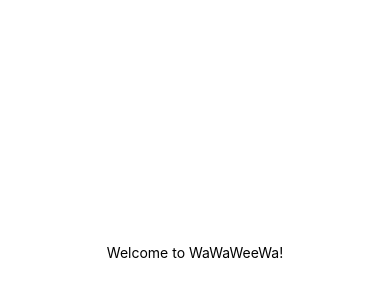
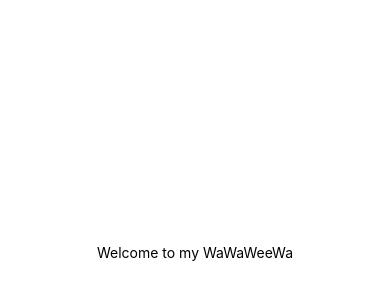
Before and after one commit to haoniu08/mobile2024fall-HN, a React Native app: screen / in a window 390 px wide. Shown: the part 170-470 px from the top of the page. Built offline with nearby package versions, Linux system fonts and the light colour scheme.

Commit message:
header file added, text -> header prop in components folder

```diff
--- a/App.js
+++ b/App.js
@@ -1,5 +1,6 @@
 import { StatusBar } from 'expo-status-bar';
 import { StyleSheet, Text, View } from 'react-native';
+import Header from './comonents/Header';
 
 export default function App() {
 
@@ -7,7 +8,7 @@ export default function App() {
 
   return (
     <View style={styles.container}>
-      <Text>Welcome to {appName}!</Text>
+      <Header appName={appName} />
       <StatusBar style="auto" />
     </View>
   );
--- /dev/null
+++ b/comonents/Header.js
@@ -0,0 +1,13 @@
+import { StyleSheet, Text, View } from 'react-native'
+import React from 'react'
+
+// prop needs to be received here
+export default function Header({ appName }) {
+  return (
+    <View>
+      <Text>Welcome to my {appName}</Text>
+    </View>
+  )
+}
+
+const styles = StyleSheet.create({})
```
